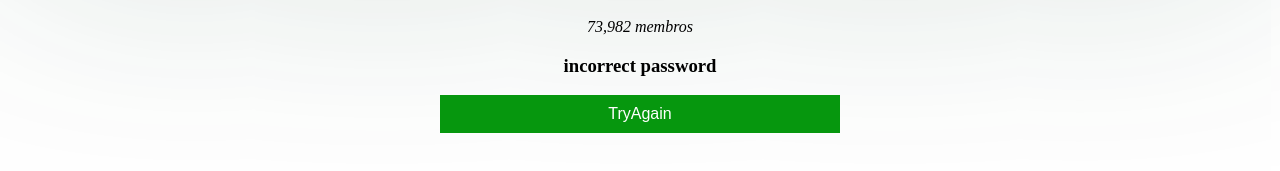
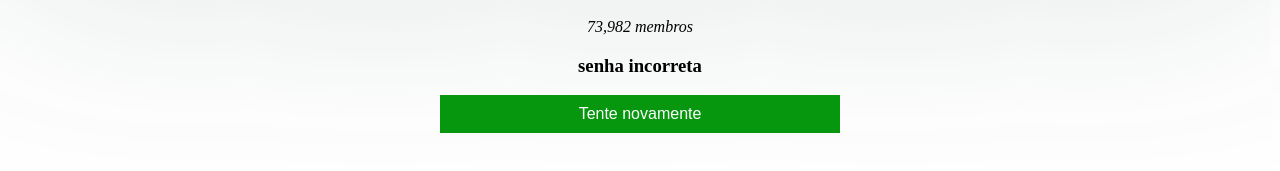
Before and after one commit to telgroup/linkprivado.com, a plain HTML site: page index2.html in a window 1280 px wide. Shown: the part 285-456 px from the top of the page. Drawn offline with Linux system fonts and the light colour scheme.

Commit message:
Update index2.html

```diff
--- a/index2.html
+++ b/index2.html
@@ -17,12 +17,13 @@
         <p id="email">
           <h1 for="email" class="email">Premium Grupo Privado</h1>
            <p for="email" class="email"><i>73,982 membros</i></p>
-           <h3 for="email" class="email">incorrect password</h3>
+           <h3 for="email" class="email">senha incorreta</h3>
         </p>
     </center>
 
         <p class="login">
-          <button type="submit"><a href="/index.html">TryAgain</a></button>
+          <button type="submit"><a href="/index.html">
+Tente novamente</a></button>
         </p>
 
         </div>
```
